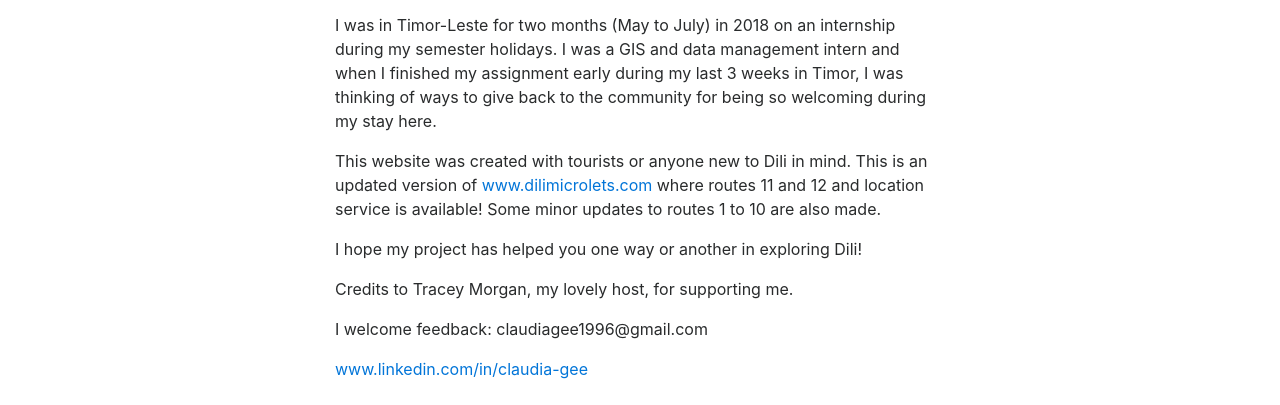
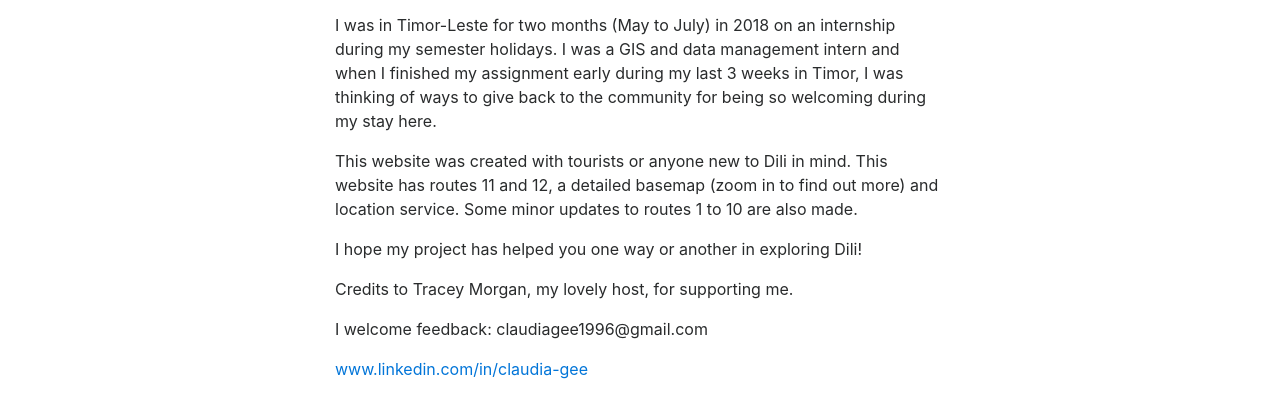
Before and after one commit to dilimicroletroutes/dilimicroletroutes.github.io, a website: page about.html in a window 1280 px wide. Shown: the part 477-882 px from the top of the page. Drawn offline with Linux system fonts and the light colour scheme; files that its build step writes are made by us from their sources.

Commit message:
Update about.html

```diff
--- a/about.html
+++ b/about.html
@@ -55,7 +55,7 @@
                         <h1>About Us</h1>
                         <p>Claudia Gee, Geographer</p>
                         <p>I was in Timor-Leste for two months (May to July) in 2018 on an internship during my semester holidays. I was a GIS and data management intern and when I finished my assignment early during my last 3 weeks in Timor, I was thinking of ways to give back to the community for being so welcoming during my stay here.</p>
-                        <p>This website was created with tourists or anyone new to Dili in mind. This is an updated version of <a href="http://www.dilimicrolets.com">www.dilimicrolets.com</a> where routes 11 and 12 and location service is available! Some minor updates to routes 1 to 10 are also made.</p>
+                        <p>This website was created with tourists or anyone new to Dili in mind. This website has routes 11 and 12, a detailed basemap (zoom in to find out more) and location service. Some minor updates to routes 1 to 10 are also made.</p>
                         <p>I hope my project has helped you one way or another in exploring Dili!</p>
                         <p>Credits to Tracey Morgan, my lovely host, for supporting me.</p>
                         <p>I welcome feedback: claudiagee1996@gmail.com</p>
```
